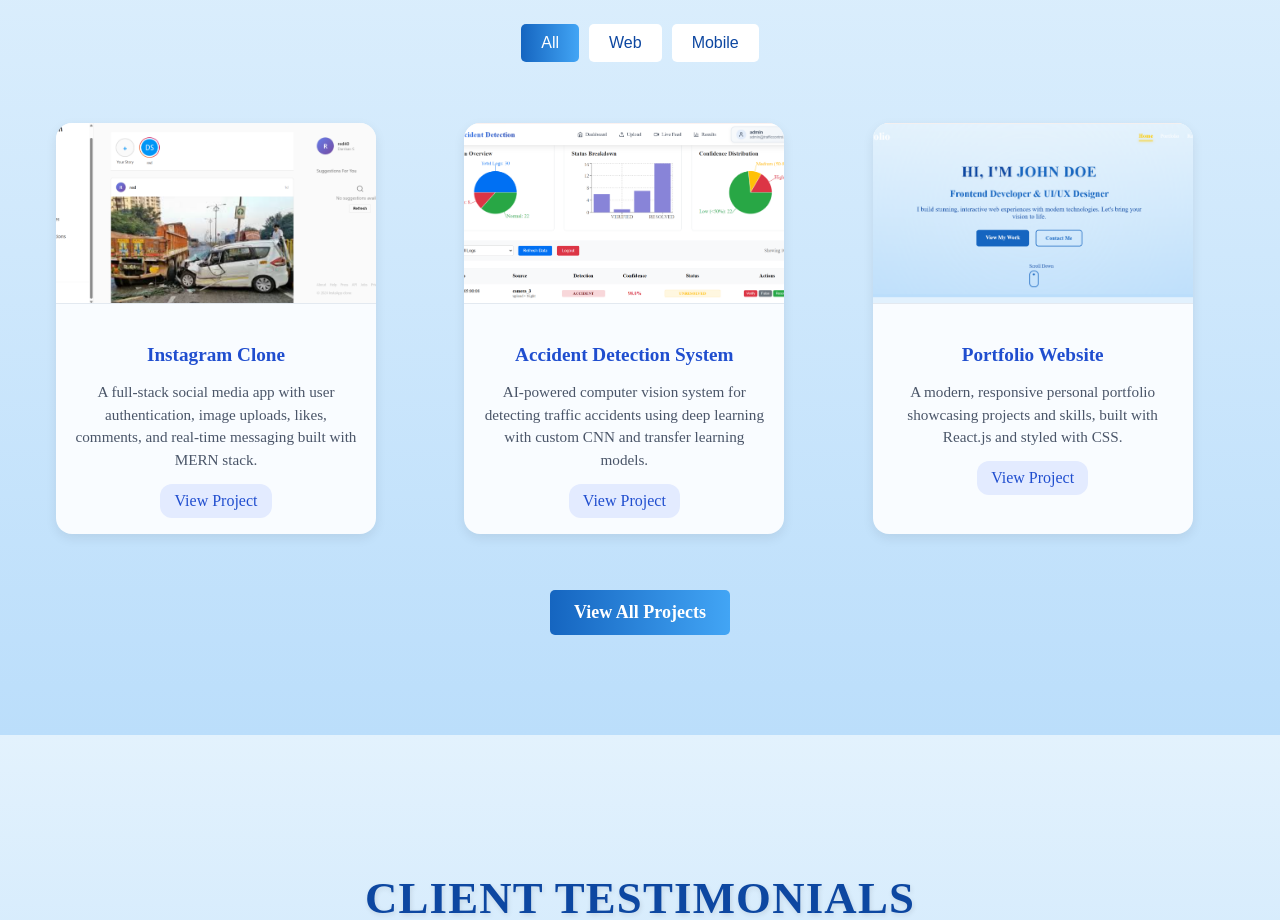
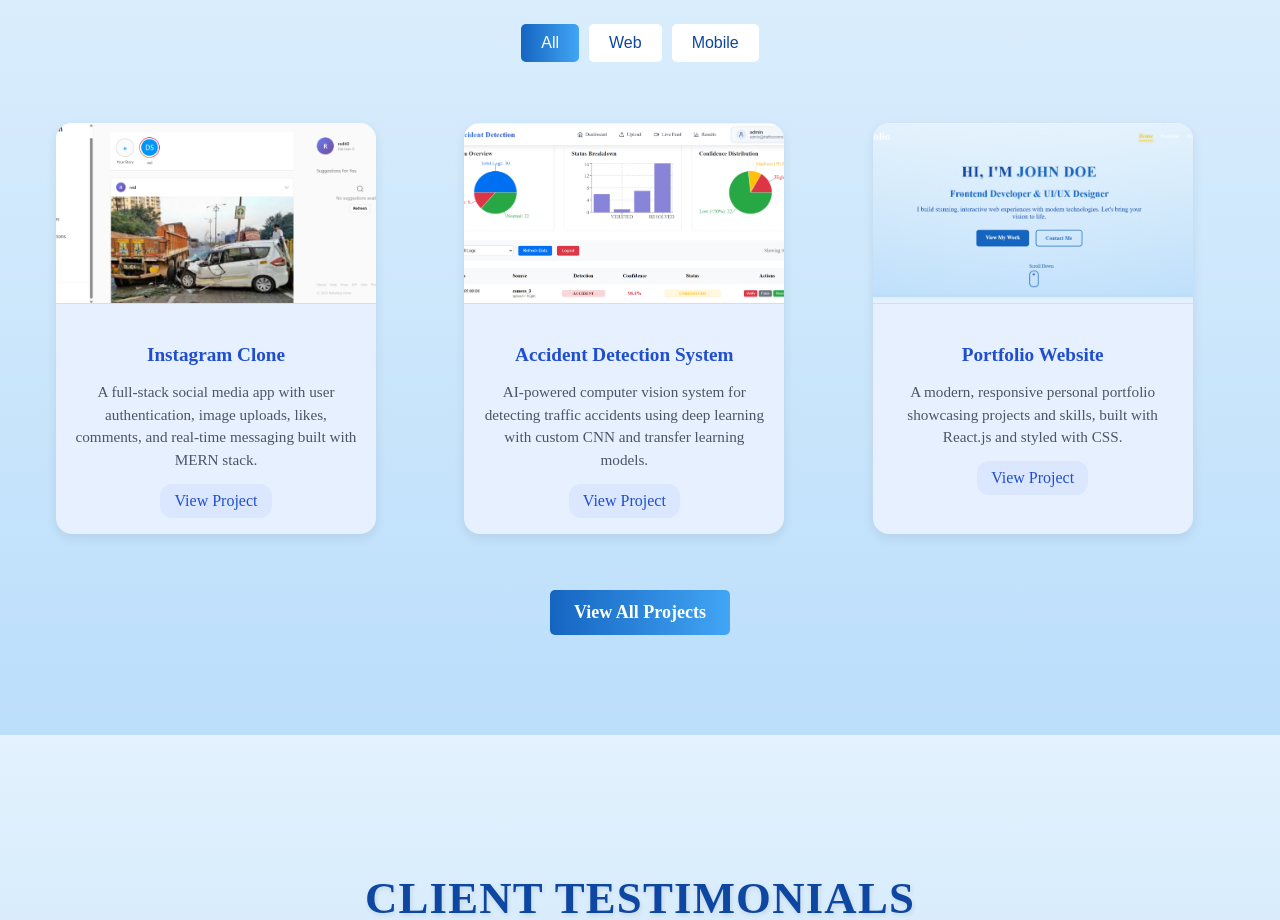
Before and after one commit to Darshan980/portfolio, a React (Vite) app: page / in a window 1280 px wide. Shown: the part 2360-3280 px from the top of the page. Built offline with nearby package versions, Linux system fonts and the light colour scheme.

Commit message:
Update ProjectCard.css

```diff
--- a/src/components/ProjectCard.css
+++ b/src/components/ProjectCard.css
@@ -1,6 +1,6 @@
 /* ProjectCard.css */
 .project-card {
-  background: #f9fcff; /* soft light background */
+  background: #e6f0ff; /* light blue to match skills section */
   border-radius: 16px;
   box-shadow: 0 4px 12px rgba(0, 0, 0, 0.08);
   overflow: hidden;
@@ -15,11 +15,12 @@
   box-shadow: 0 8px 18px rgba(0, 0, 0, 0.12);
 }
 
+/* image container */
 .project-image {
   width: 100%;
-  height: 180px;
-  object-fit: cover;
-  border-bottom: 1px solid #e3e9f0;
+  height: 180px; /* fixed height container */
+  object-fit: cover; /* crop without distortion */
+  border-bottom: 1px solid #d0def5;
 }
 
 .project-info {
@@ -28,7 +29,7 @@
 
 .project-info h3 {
   font-size: 1.2rem;
-  color: #204ecf; /* matches heading color */
+  color: #204ecf;
   margin-bottom: 8px;
   font-weight: 600;
 }
@@ -44,7 +45,7 @@
   display: inline-block;
   padding: 8px 14px;
   border-radius: 12px;
-  background: #e3ebff;
+  background: #dbe7ff;
   color: #204ecf;
   font-weight: 500;
   text-decoration: none;
```
